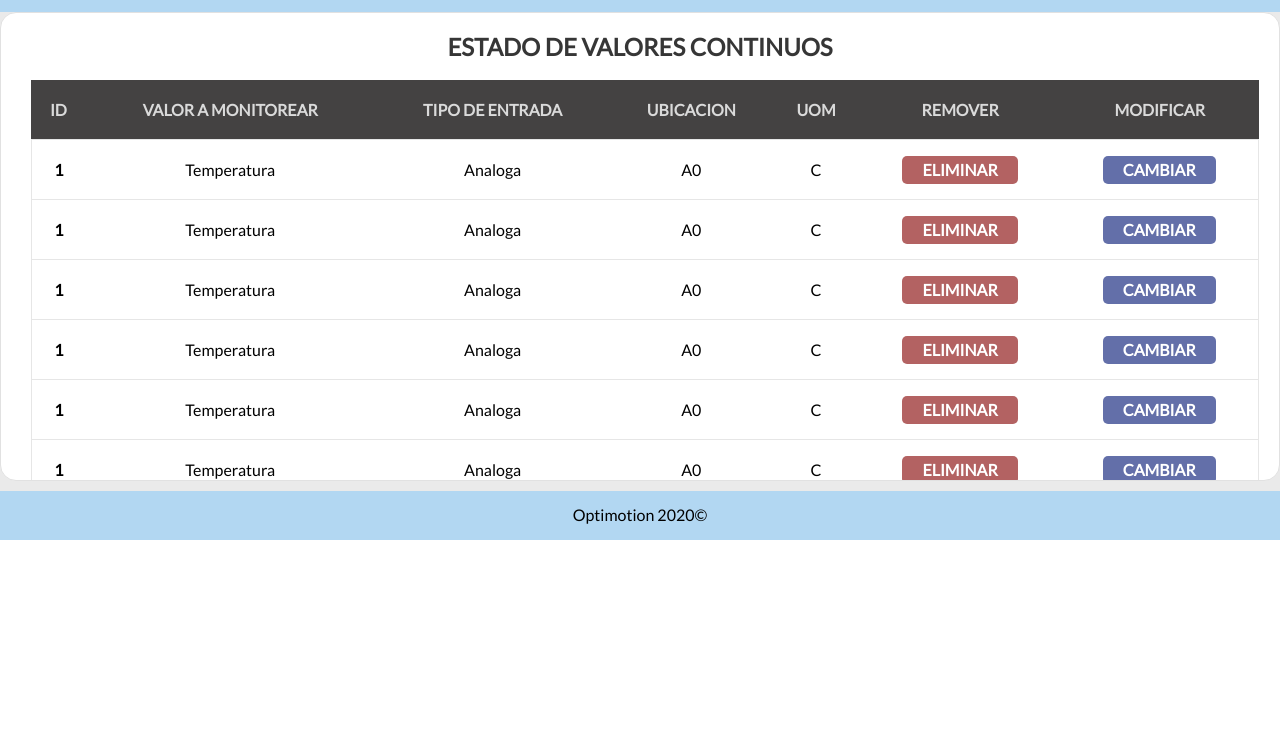
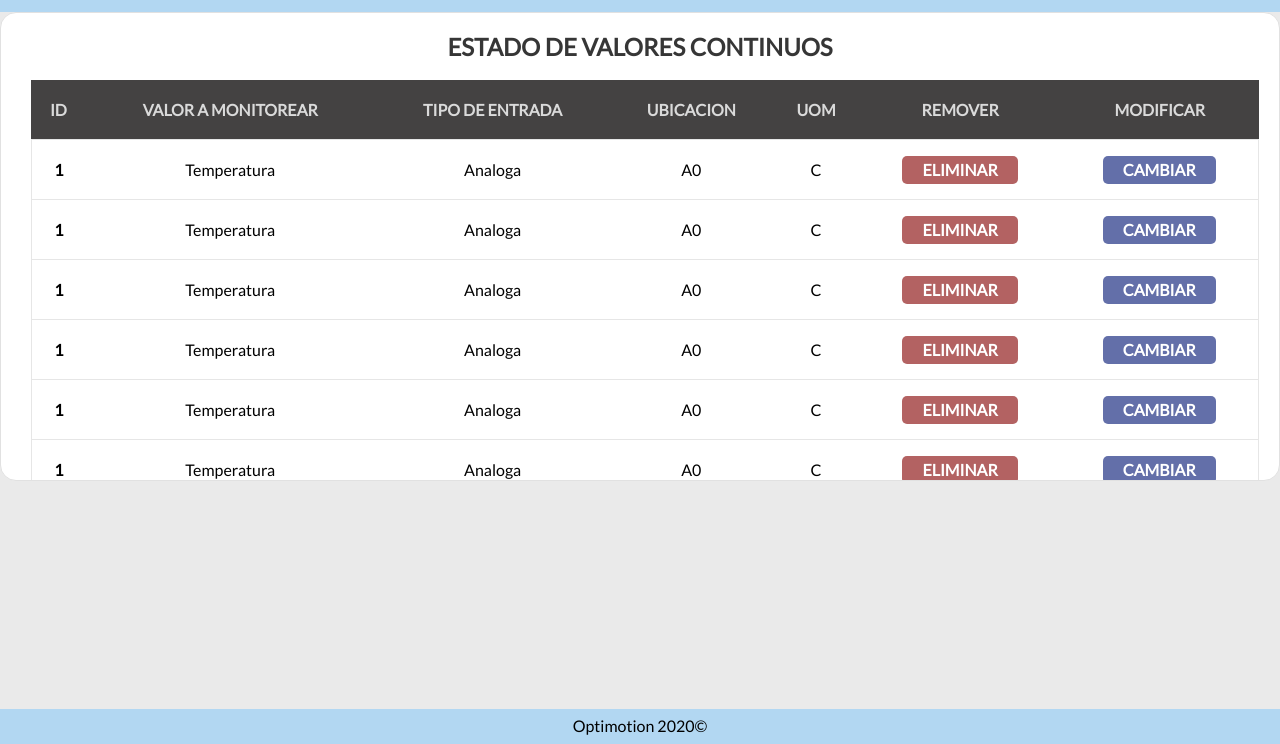
Before and after one commit to gguereque/NodeMcuWebServer, a plain HTML site: page index.html in a window 1280 px wide. Shown: the part 56-800 px from the top of the page. Drawn offline with Linux system fonts and the light colour scheme.

Commit message:
fix footer position

```diff
--- a/css/styles.css
+++ b/css/styles.css
@@ -289,6 +289,8 @@ label {
 
 .bg-gray {
     background-color: #e2e1e1b3;
+    position: relative;
+    min-height: 100vh;
 }
 
 .dashboard-bg {
@@ -463,6 +465,7 @@ input[type=reset] {
     max-width: 95%;
     margin: 0 auto;
     font-family: 'Lato', sans-serif;
+    padding-bottom: 3.5rem;
 }
 
 .main-title {
@@ -683,9 +686,15 @@ input[type=reset] {
 
 /* FOOTER  */
 footer {
-    text-align: center;
     background-color: #b2d7f2;
-    padding: 15px;
     font-size: 16px;
     font-family: 'Lato', sans-serif;
+    position: absolute;
+    bottom: 0;
+    width: 100%;
+    height: 3.5rem;
+    display: flex;
+    align-items: center;
+    justify-content: center;
+
 }
```
